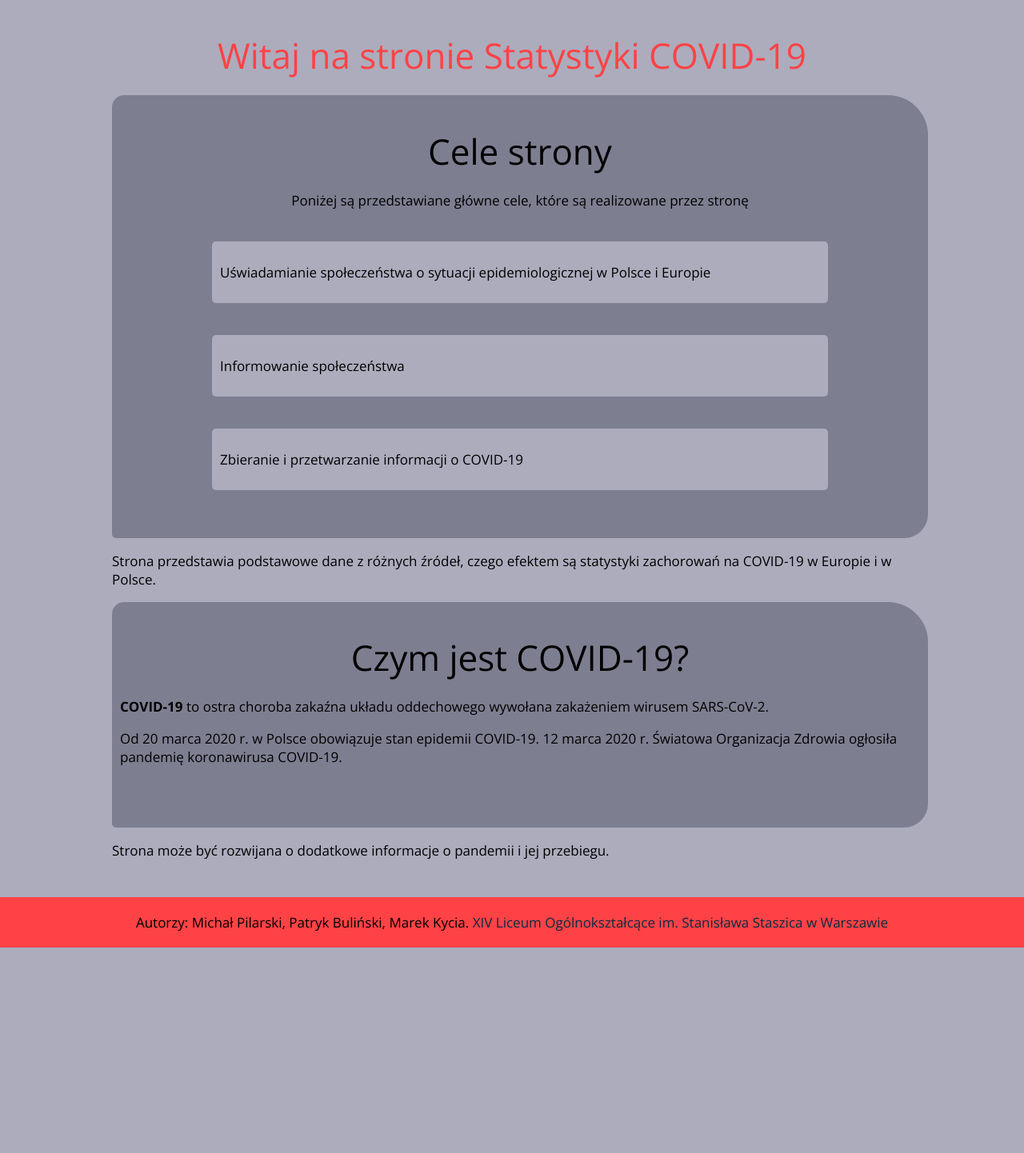
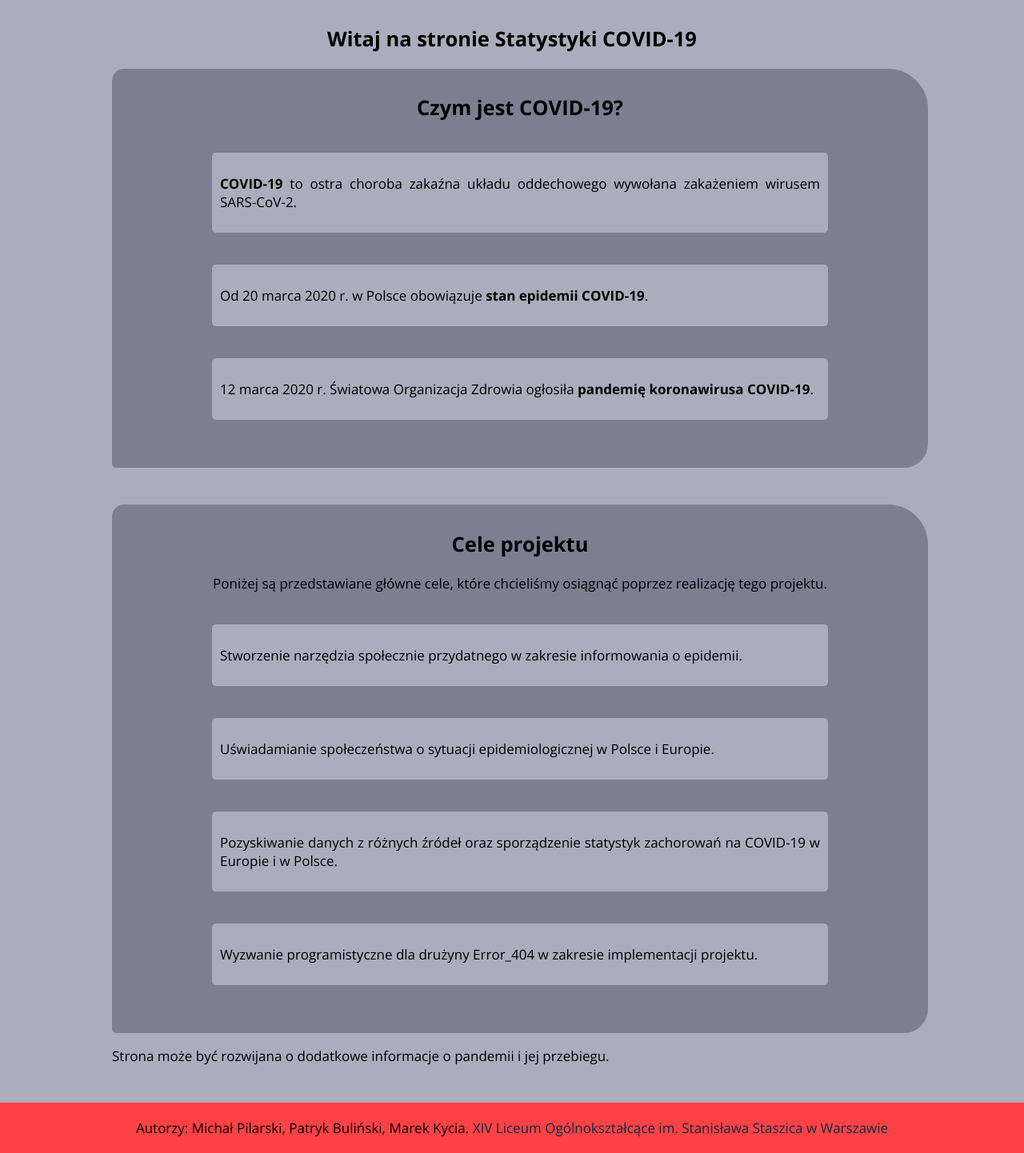
Before and after one commit to Misioskiper/covid-statistics, a Flask app: page / in a window 1280 px wide. Shown: the part 208-1650 px from the top of the page at 80% size. Before the commit the page ends 1393 px from the top, so only its background shows below. Run offline with Flask 2, Linux system fonts and the light colour scheme.

Commit message:
Fix index.html

```diff
--- a/static/style.css
+++ b/static/style.css
@@ -45,6 +45,10 @@ h1{
     font-weight: 400;
     color: #ff4245;
     margin-bottom: 20px;
+}
+
+h2{
+    color: #000000;
 }
 
 .info
--- a/templates/index.html
+++ b/templates/index.html
@@ -1,21 +1,43 @@
 {% extends 'base.html' %}
 {% block body%}
-    <h1 class="welcomeHeader">Witaj na stronie Statystyki COVID-19</h2>
+    <h2 class="welcomeHeader">Witaj na stronie Statystyki COVID-19</h2>
+
     <div class="differentColor">
         <div style="text-align: center">
-            <h1 style="color: black">Cele strony</h1>
-            <p>Poniżej są przedstawiane główne cele, które są realizowane przez stronę</p>
+            <h2 class="welcomeHeader">Czym jest COVID-19?</h2>
         </div>
         <div class="anotherColor">
-            <p>Uświadamianie społeczeństwa o sytuacji epidemiologicznej w Polsce i Europie</p>
+            <p><strong>COVID-19</strong> to ostra choroba zakaźna układu oddechowego wywołana zakażeniem wirusem SARS-CoV-2.</p>
         </div>
 
         <div class="anotherColor">
-            <p>Informowanie społeczeństwa</p>
+            <p>Od 20 marca 2020 r. w Polsce obowiązuje <strong>stan epidemii COVID-19</strong>.</p>
         </div>
 
         <div class="anotherColor">
-            <p>Zbieranie i przetwarzanie informacji o COVID-19</p>
+            <p>12 marca 2020 r. Światowa Organizacja Zdrowia ogłosiła <strong>pandemię koronawirusa COVID-19</strong>.</p>
+        </div>
+    </div>
+    <br/>
+    <br/>
+    <div class="differentColor">
+        <div style="text-align: center">
+            <h2 class="welcomeHeader">Cele projektu</h2>
+            <p>Poniżej są przedstawiane główne cele, które chcieliśmy osiągnąć poprzez realizację tego projektu.</p>
+        </div>
+        <div class="anotherColor">
+            <p>Stworzenie narzędzia społecznie przydatnego w zakresie informowania o epidemii.</p>
+        </div>
+
+        <div class="anotherColor">
+            <p>Uświadamianie społeczeństwa o sytuacji epidemiologicznej w Polsce i Europie.</p>
+        </div>
+
+        <div class="anotherColor">
+            <p>Pozyskiwanie danych z różnych źródeł oraz sporządzenie statystyk zachorowań na COVID-19 w Europie i w Polsce.</p>
+        </div>
+        <div class="anotherColor">
+            <p>Wyzwanie programistyczne dla drużyny Error_404 w zakresie implementacji projektu.</p>
         </div>
     </div>
     <!--<ul>
@@ -23,11 +45,11 @@
         <li>Informowanie społeczeństwa</li>
         <li>Zbieranie i przetwarzanie informacji o COVID-19</li>
     </ul>-->
-    <p>Strona przedstawia podstawowe dane z różnych źródeł, czego efektem są statystyki zachorowań na COVID-19 w Europie i w Polsce.</p>
+    <!--
     <div class="differentColor">
-        <h1 style="color: black; text-align: center">Czym jest COVID-19?</h1>
+        <h2 class="welcomeHeader">Czym jest COVID-19?</h2>
         <p><strong>COVID-19</strong> to ostra choroba zakaźna układu oddechowego wywołana zakażeniem wirusem SARS-CoV-2.</p>
         <p>Od 20 marca 2020 r. w Polsce obowiązuje stan epidemii COVID-19. 12 marca 2020 r. Światowa Organizacja Zdrowia ogłosiła pandemię koronawirusa COVID-19.</p>
-    </div>
+    </div>-->
     <p>Strona może być rozwijana o dodatkowe informacje o pandemii i jej przebiegu.</p>
 {% endblock %}
--- a/templates/o_nas.html
+++ b/templates/o_nas.html
@@ -1,7 +1,7 @@
 {% extends 'base.html' %}
 {% block body%}
 <h2 class="welcomeHeader">O nas</h2>
-<p><strong>Error_404</strong>, czyli Patryk Buliński, Michał Pilarski i Marek Kycia, to autorzy projektu <i>Statystyki Covid-19</i>. Strona powstała w ramach V edycji konkursu Hack Heroes, którego tematem przewodnim jest szeroko rozumiane zdrowie.</p>
+<p>Drużyna <strong>Error_404</strong>, czyli Michał Pilarski, Patryk Buliński i Marek Kycia, to autorzy projektu <i>Statystyki Covid-19</i>. Strona powstała w ramach V edycji konkursu Hack Heroes, którego tematem przewodnim jest szeroko rozumiane zdrowie.</p>
 <p><strong>Michał Pilarski</strong> - uczeń klasy matematyczno-fizyczno-informatycznej w XIV Liceum Ogólnokształcącym im. Stanisława Staszica w Warszawie. </p>
 <p><strong>Patryk Buliński</strong> - uczeń klasy matematyczno-fizyczno-informatycznej w XIV Liceum Ogólnokształcącym im. Stanisława Staszica w Warszawie.</p>
 <p><strong>Marek Kycia</strong> - uczeń klasy matematyczno-fizyczno-informatycznej w XIV Liceum Ogólnokształcącym im. Stanisława Staszica w Warszawie.</p>
```
